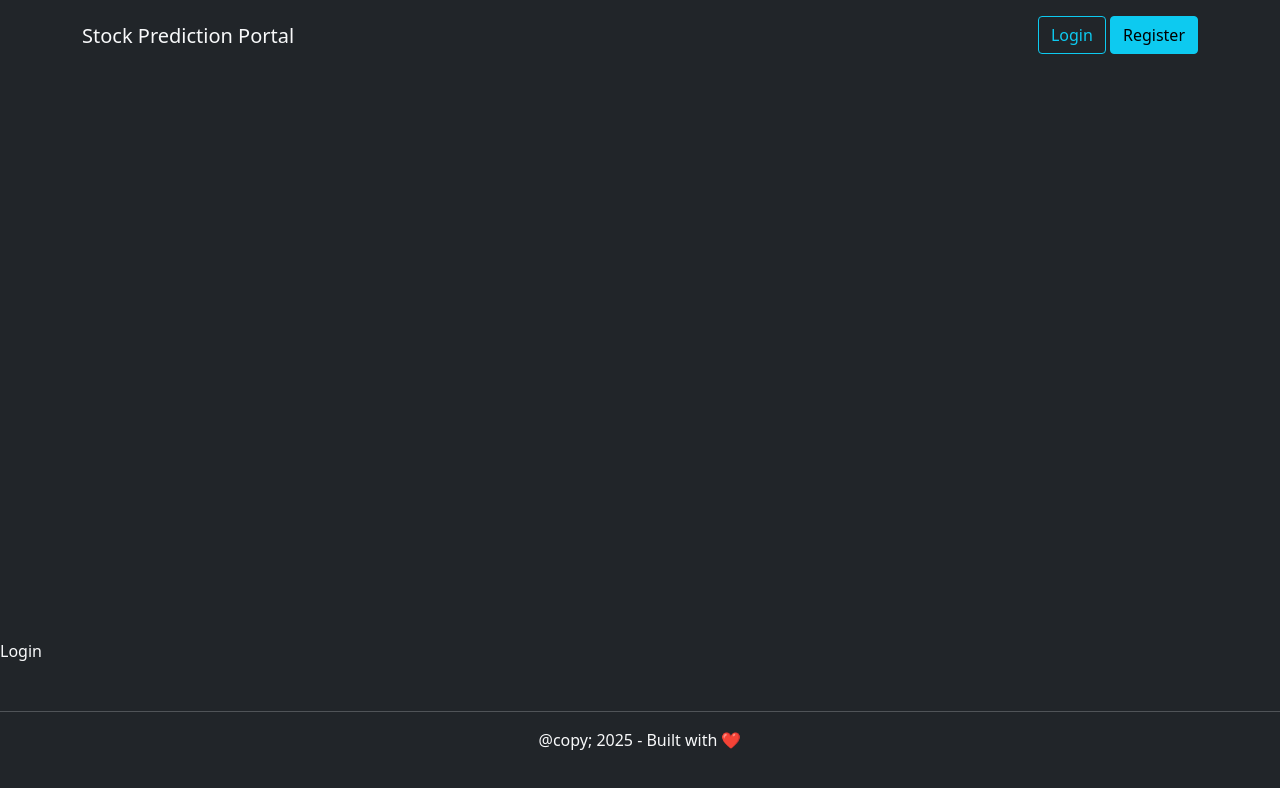
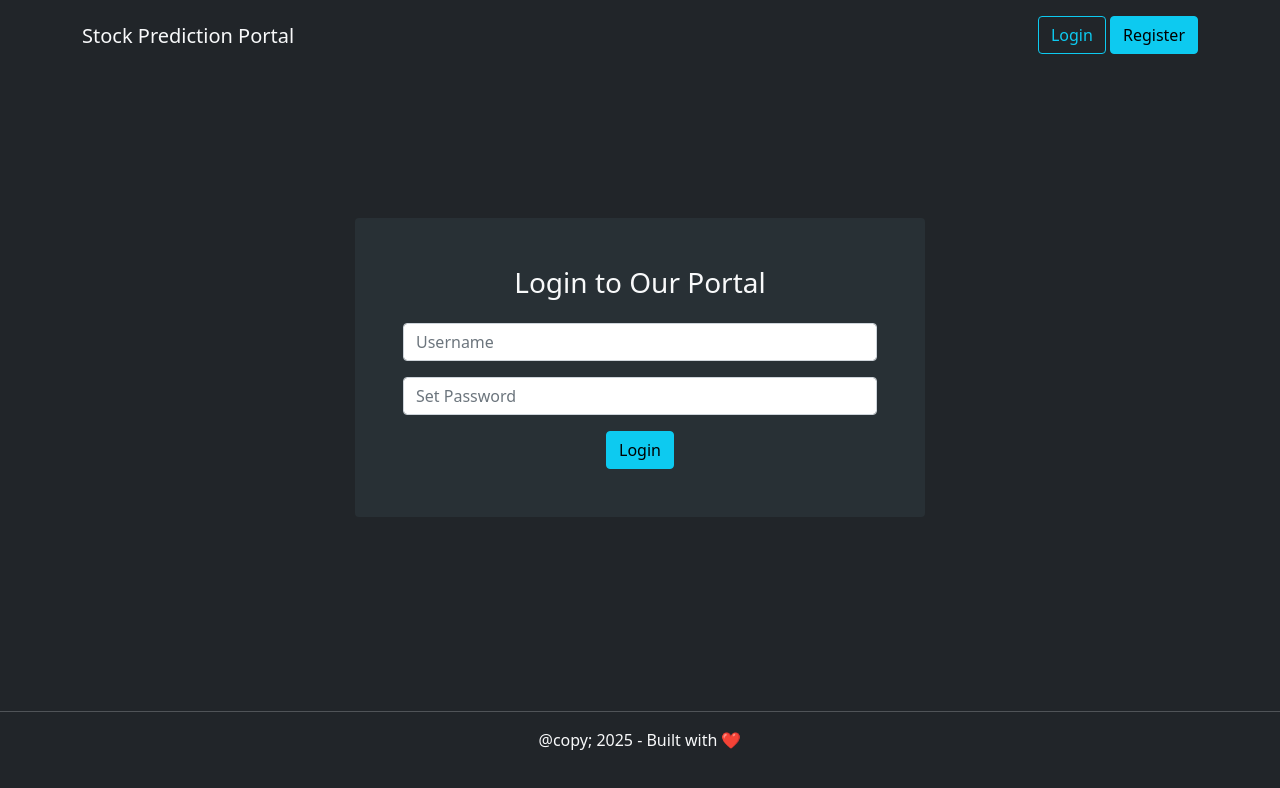
Before and after one commit to kushbharti/Django-React-, a React (Vite) app in the folder frontend-react/: page /login in a window 1280 px wide. Shown: the top 788 px of the page. Built offline with nearby package versions, Linux system fonts and the light colour scheme.

Commit message:
Logout functionality

```diff
--- a/frontend-react/src/App.jsx
+++ b/frontend-react/src/App.jsx
@@ -6,6 +6,8 @@
 import Header from './components/Header'
 import Footer from './components/Footer'
 import Login from './components/Login'
+import AuthProvider from './AuthProvider'
+
 
 function App() {
   // const [count, setCount] = useState(0)
@@ -13,6 +15,7 @@
   return (
     <>
 
+      <AuthProvider>
         <BrowserRouter>
         <Header />
           <Routes>
@@ -22,6 +25,7 @@
           </Routes>
           <Footer />
         </BrowserRouter>
+      </AuthProvider>
 
     </>
   )
--- /dev/null
+++ b/frontend-react/src/AuthProvider.jsx
@@ -0,0 +1,25 @@
+
+
+import React, { createContext, useState } from 'react'
+
+
+const AuthContext = createContext();
+
+
+
+const AuthProvider = ({children}) => {
+    const [isLoggedIn, setIsLoggedIn] = useState(
+        !!localStorage.getItem('accessToken')
+    )
+
+  return (
+    <AuthContext.Provider value = {{isLoggedIn, setIsLoggedIn}}>
+        {children}
+    </AuthContext.Provider>
+  )
+}
+
+
+
+export default AuthProvider
+export {AuthContext}
--- a/frontend-react/src/components/Header.jsx
+++ b/frontend-react/src/components/Header.jsx
@@ -1,9 +1,23 @@
-import React from 'react'
+import React, { useContext } from 'react'
 import Button from './Button'
-import {Link} from 'react-router-dom'
+import {Link, useNavigate} from 'react-router-dom'
+import { AuthContext } from '../AuthProvider'
+
 
 
 const Header = () => {
+  const {isLoggedIn, setIsLoggedIn} = useContext(AuthContext)
+  const navigate = useNavigate();
+
+  const handleLogout = (e) => {
+    e.preventDefault();
+    localStorage.removeItem('accessToken')
+    localStorage.removeItem('refreshToken')
+    setIsLoggedIn(false);
+    navigate('/login')
+
+  }
+
   return (
     <>
 
@@ -11,11 +25,16 @@
             <Link className='navbar-brand text-light' to='/'>Stock Prediction Portal</Link>
 
             <div>
-                <Button text='Login' class='btn-outline-info' url='/login'/>
-                {/* <a className='btn btn-outline-info' href="">Login</a> */}
-                &nbsp;
-                <Button text='Register' class='btn-info' url='/register'/>
-                {/* <a className='btn btn-info' href="">Register</a> */}
+              {isLoggedIn ? (
+                <button className='btn btn-danger'onClick={handleLogout}> Logout</button>
+              ) : (
+                    <>
+                      <Button text='Login' class='btn-outline-info' url='/login'/>
+                      &nbsp;
+                      <Button text='Register' class='btn-info' url='/register'/>
+                    </>
+              )
+              }
             </div>
 
         </nav>
--- a/frontend-react/src/components/Login.jsx
+++ b/frontend-react/src/components/Login.jsx
@@ -1,8 +1,82 @@
-import React from 'react'
+import React, { useContext, useState } from 'react'
+import axios from 'axios'
+import {useNavigate} from 'react-router-dom'
+import { AuthContext } from '../AuthProvider'
+
 
 const Login = () => {
+  const [username, setUsername] = useState('')
+  const [password, setPassword] = useState('')
+  const [loading, setLoading] = useState(false)
+  const [error, setError] = useState('')
+  const {setIsLoggedIn} = useContext(AuthContext)
+
+  const navigate =useNavigate()
+
+
+  const handleLogin = async(e) => {
+    e.preventDefault();
+    setLoading(true);
+
+    const userData = {username, password}
+    console.log('User-Detail ===> ',userData);
+
+    try{
+      const response = await axios.post('http://127.0.0.1:8000/api/v1/token/',userData)
+      localStorage.setItem('accessToken: ',response.data.access)
+      localStorage.setItem('refreshToken: ', response.data.refresh)
+      console.log('Login Successful.')
+      navigate('/')
+      setIsLoggedIn(true)
+
+    }catch(error){
+      console.error('invalide Credentials',error.response.data)
+      setError('invalide Credentials;')
+    }finally{
+      setLoading(false)
+    }
+
+  }
+
+
   return (
-    <div className='text-light'>Login</div>
+    <>
+
+    <div className='container'>
+            <div className='row justify-content-center'>
+                <div className='col-md-6 bg-light-dark p-5 rounded'>
+                    <h3 className='text-light text-center mb-4'>Login to Our Portal</h3>
+                    <form onSubmit={handleLogin}>
+
+                        <div className="mb-3">
+                            <input type="text" className="form-control" placeholder='Username' value={username} onChange={(e) => setUsername(e.target.value)}/>
+
+                        </div>
+
+                        <div className="mb-3">
+                            <input type='password'className='form-control ' placeholder='Set Password' value={password} onChange= {(e) => setPassword(e.target.value)}/>
+
+                        </div>
+
+                        {error && <div className='text-danger'>{error} </div> }
+
+                        {loading ? (
+                            <button type='submit' className='btn btn-info d-block mx-auto' disabled>Logging In....</button>
+                        ) : (
+                        <button type='submit' className='btn btn-info d-block mx-auto'>Login</button>
+                        )
+                        }
+
+
+
+                    </form>
+
+                </div>
+            </div>
+        </div>
+
+
+    </>
   )
 }
 
--- a/frontend-react/src/components/Main.jsx
+++ b/frontend-react/src/components/Main.jsx
@@ -12,7 +12,7 @@
             <div className="p-5 text-center bg-light-dark rounded">
                 <h1 className='text-light'>Stock Prediction Portal</h1>
                 <p className='text-light lead'>Lorem Ipsum is simply dummy text of the printing and typesetting industry. Lorem Ipsum has been the industry's standard dummy text ever since the 1500s, when an unknown printer took a galley of type and scrambled it to make a type specimen book. It has survived not only five centuries, but also the leap into electronic typesetting, remaining essentially unchanged. It was popularised in the 1960s with the release of Letraset sheets containing Lorem Ipsum passages, and more recently with desktop publishing software like Aldus PageMaker including versions of Lorem Ipsum.</p>
-                <Button text='Login' class='btn-outline-info' url='/login'/>
+                <Button text='Login' class='btn btn-info' url='/login'/>
             </div>
         </div>
 
```
Also changed, not shown: 2 other files (tests, documents, lock files or other folders). Lines whose indentation alone changed are shown as unchanged.
